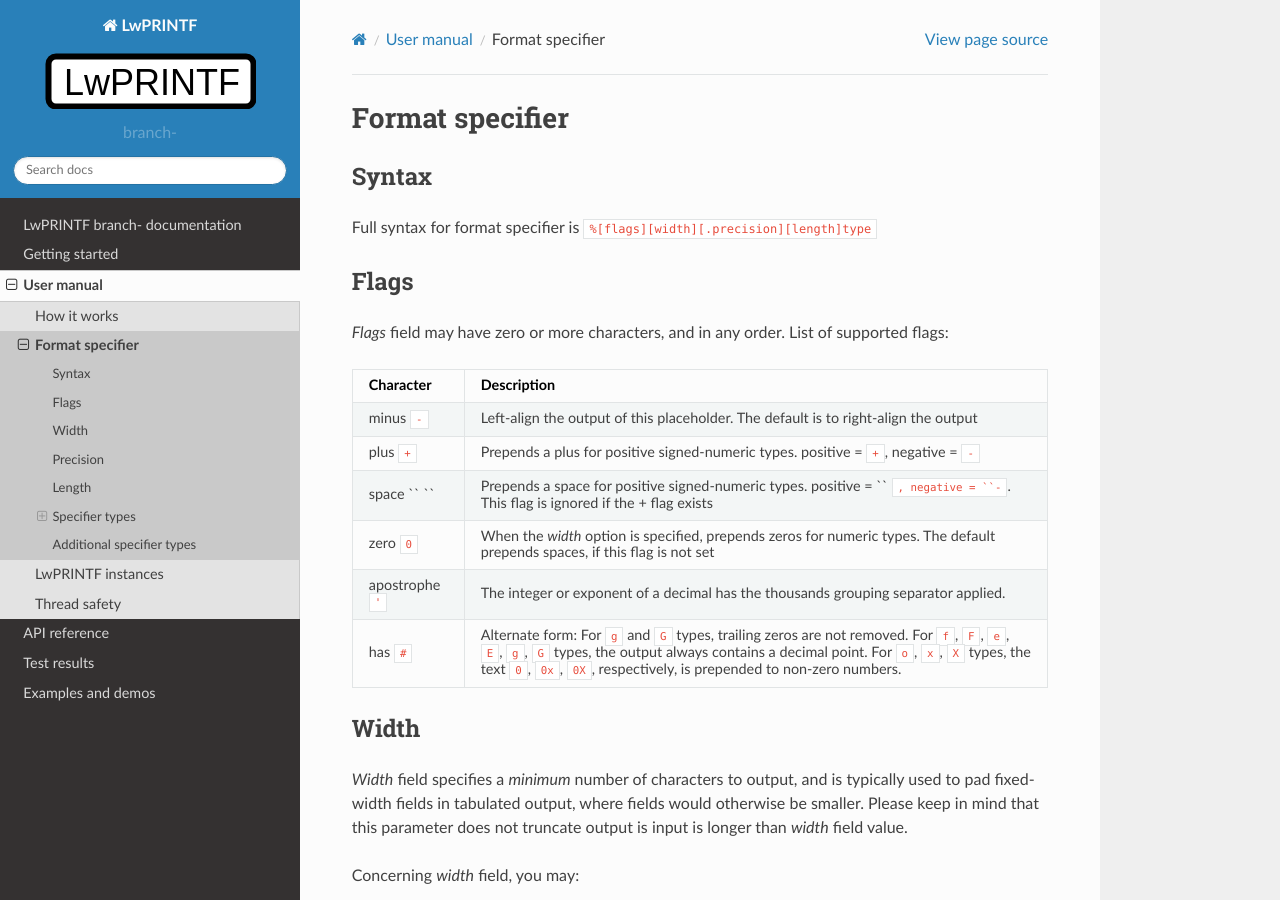
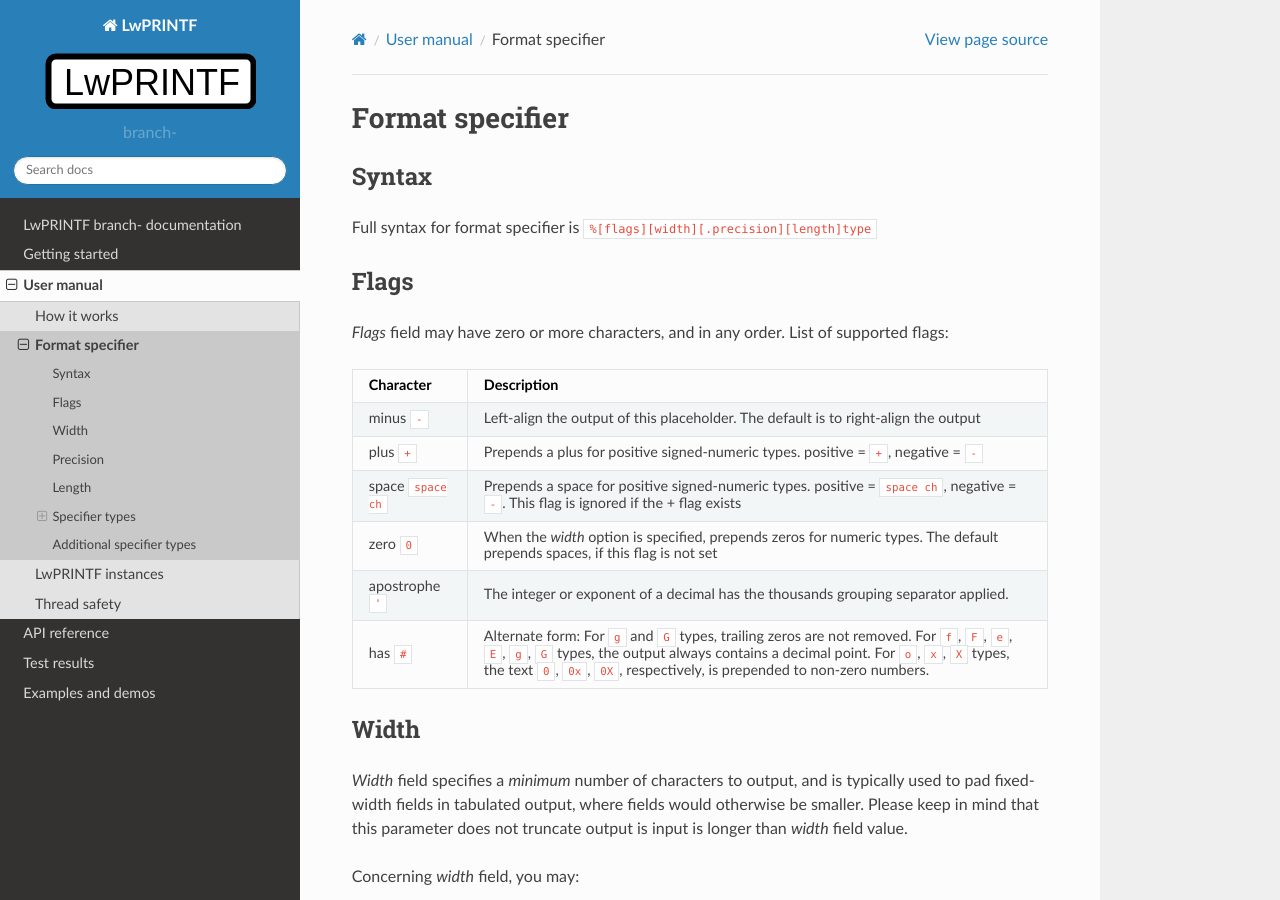
Before and after one commit to MaJerle/lwprintf, a Sphinx documentation site: the page built from docs/user-manual/format-specifier.rst, in a window 1280 px wide and 900 px high. Built offline with Sphinx 7.4.7 and the Read the Docs theme 2.0.0, drawn with Linux system fonts in a browser that asks for light colours; the version number could not be read and is left out.

Commit message:
Update format-specifier.rst

```diff
--- a/docs/user-manual/format-specifier.rst
+++ b/docs/user-manual/format-specifier.rst
@@ -16,32 +16,32 @@
 
 .. rst-class:: table-nowrap
 
-+------------------+--------------------------------------------------------------------------+
-| Character        | Description                                                              |
-+==================+==========================================================================+
-| minus ``-``      | Left-align the output of this placeholder.                               |
-|                  | The default is to right-align the output                                 |
-+------------------+--------------------------------------------------------------------------+
-| plus ``+``       | Prepends a plus for positive signed-numeric types.                       |
-|                  | positive = ``+``, negative = ``-``                                       |
-+------------------+--------------------------------------------------------------------------+
-| space `` ``      | Prepends a space for positive signed-numeric types.                      |
-|                  | positive = `` ``, negative = ``-``.                                      |
-|                  | This flag is ignored if the + flag exists                                |
-+------------------+--------------------------------------------------------------------------+
-| zero ``0``       | When the *width* option is specified, prepends zeros for numeric types.  |
-|                  | The default prepends spaces, if this flag is not set                     |
-+------------------+--------------------------------------------------------------------------+
-| apostrophe ``'`` | The integer or exponent of a decimal has the thousands                   |
-|                  | grouping separator applied.                                              |
-+------------------+--------------------------------------------------------------------------+
-| has ``#``        | Alternate form:                                                          |
-|                  | For ``g`` and ``G`` types, trailing zeros are not removed.               |
-|                  | For ``f``, ``F``, ``e``, ``E``, ``g``, ``G`` types, the output always    |
-|                  | contains a decimal point.                                                |
-|                  | For ``o``, ``x``, ``X`` types, the text ``0``, ``0x``, ``0X``,           |
-|                  | respectively, is prepended to non-zero numbers.                          |
-+------------------+--------------------------------------------------------------------------+
++--------------------+--------------------------------------------------------------------------+
+| Character          | Description                                                              |
++====================+==========================================================================+
+| minus ``-``        | Left-align the output of this placeholder.                               |
+|                    | The default is to right-align the output                                 |
++--------------------+--------------------------------------------------------------------------+
+| plus ``+``         | Prepends a plus for positive signed-numeric types.                       |
+|                    | positive = ``+``, negative = ``-``                                       |
++--------------------+--------------------------------------------------------------------------+
+| space ``space ch`` | Prepends a space for positive signed-numeric types.                      |
+|                    | positive = ``space ch``, negative = ``-``.                               |
+|                    | This flag is ignored if the + flag exists                                |
++--------------------+--------------------------------------------------------------------------+
+| zero ``0``         | When the *width* option is specified, prepends zeros for numeric types.  |
+|                    | The default prepends spaces, if this flag is not set                     |
++--------------------+--------------------------------------------------------------------------+
+| apostrophe ``'``   | The integer or exponent of a decimal has the thousands                   |
+|                    | grouping separator applied.                                              |
++--------------------+--------------------------------------------------------------------------+
+| has ``#``          | Alternate form:                                                          |
+|                    | For ``g`` and ``G`` types, trailing zeros are not removed.               |
+|                    | For ``f``, ``F``, ``e``, ``E``, ``g``, ``G`` types, the output always    |
+|                    | contains a decimal point.                                                |
+|                    | For ``o``, ``x``, ``X`` types, the text ``0``, ``0x``, ``0X``,           |
+|                    | respectively, is prepended to non-zero numbers.                          |
++--------------------+--------------------------------------------------------------------------+
 
 Width
 *****
```
